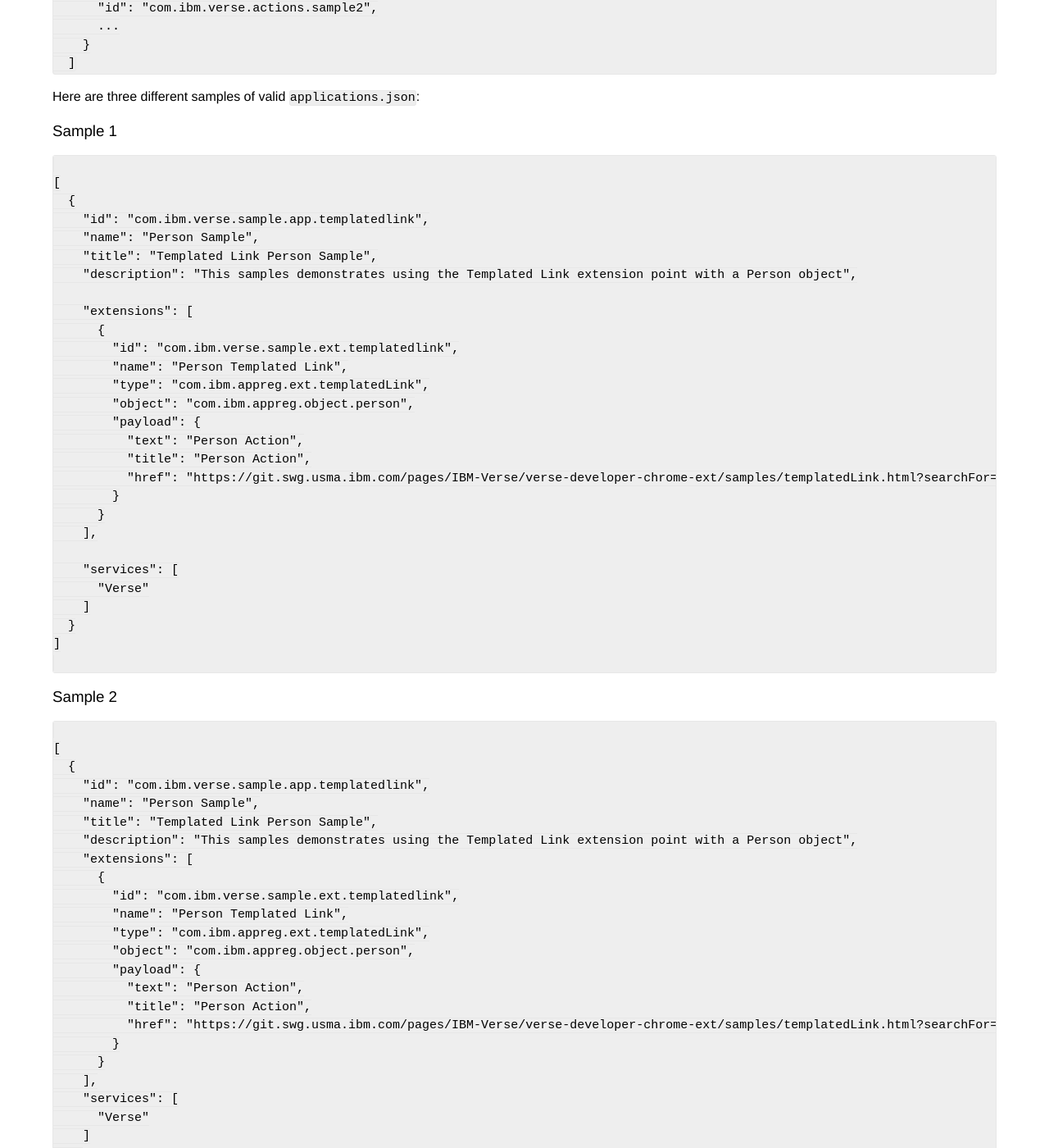
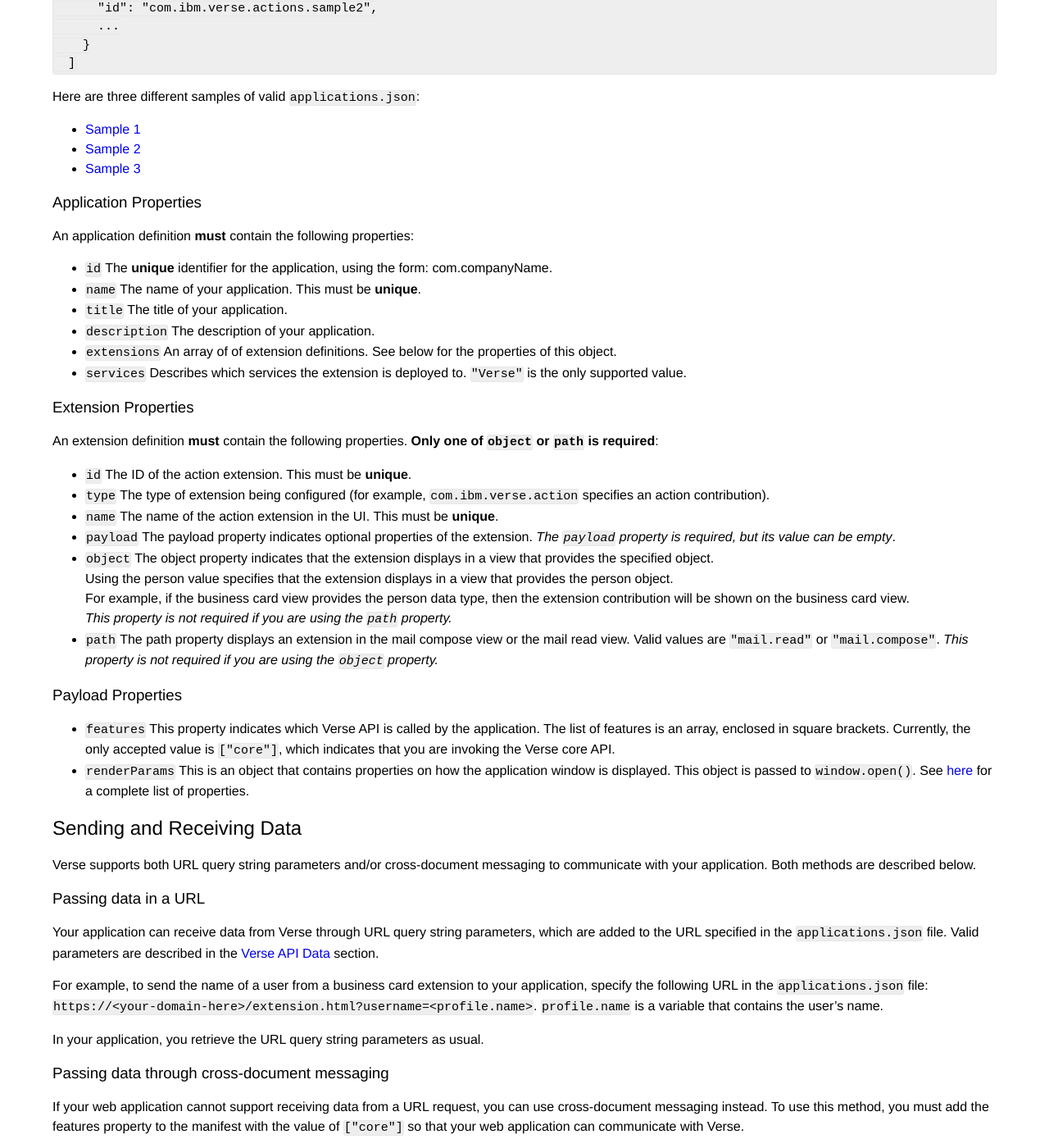
Before and after one commit to ibmverse/verse-developer, a Jekyll site: the page built from _reference/reference.md, in a window 1280 px wide and 1400 px high, scrolled down 6702 px. Shown: the whole window at 82% size. Built offline with Jekyll 4.4.1, drawn with Linux system fonts in a browser that asks for light colours; some of the changed text lies outside the part shown.

Commit message:
259482 re added links to samples

````diff
--- a/_reference/reference.md
+++ b/_reference/reference.md
@@ -299,182 +299,9 @@
 
 Here are three different samples of valid `applications.json`:
 
-### Sample 1
-
-```json
-
-[
-  {
-    "id": "com.ibm.verse.sample.app.templatedlink",
-    "name": "Person Sample",
-    "title": "Templated Link Person Sample",
-    "description": "This samples demonstrates using the Templated Link extension point with a Person object",
-
-    "extensions": [
-      {
-        "id": "com.ibm.verse.sample.ext.templatedlink",
-        "name": "Person Templated Link",
-        "type": "com.ibm.appreg.ext.templatedLink",
-        "object": "com.ibm.appreg.object.person",
-        "payload": {
-          "text": "Person Action",
-          "title": "Person Action",
-          "href": "https://git.swg.usma.ibm.com/pages/IBM-Verse/verse-developer-chrome-ext/samples/templatedLink.html?searchFor=${profile.primaryEmail}"
-        }
-      }
-    ],
-
-    "services": [
-      "Verse"
-    ]
-  }
-]
-
-```
-
-### Sample 2
-
-```json
-
-[
-  {
-    "id": "com.ibm.verse.sample.app.templatedlink",
-    "name": "Person Sample",
-    "title": "Templated Link Person Sample",
-    "description": "This samples demonstrates using the Templated Link extension point with a Person object",
-    "extensions": [
-      {
-        "id": "com.ibm.verse.sample.ext.templatedlink",
-        "name": "Person Templated Link",
-        "type": "com.ibm.appreg.ext.templatedLink",
-        "object": "com.ibm.appreg.object.person",
-        "payload": {
-          "text": "Person Action",
-          "title": "Person Action",
-          "href": "https://git.swg.usma.ibm.com/pages/IBM-Verse/verse-developer-chrome-ext/samples/templatedLink.html?searchFor=${profile.primaryEmail}"
-        }
-      }
-    ],
-    "services": [
-      "Verse"
-    ]
-  },
-  {
-    "id": "com.ibm.verse.sample.app.widget",
-    "name": "Mail Sample",
-    "title": "Mail Sample Title",
-    "description": "Mail Sample Description",
-    "extensions": [
-      {
-        "id": "com.ibm.verse.sample.ext.widget.mail.actions",
-        "name": "Mail Actions Sample",
-        "type": "com.ibm.verse.ext.widget",
-        "payload": {
-          "url": "https://git.swg.usma.ibm.com/pages/IBM-Verse/verse-developer-chrome-ext/samples/actions.html",
-          "features": [
-            "core"
-          ],
-          "actions": [
-            {
-              "id": "com.ibm.verse.ext.mail.compose.action",
-              "path": "mail.compose",
-              "text": "Mail Compose Action",
-              "title": "Mail Compose Action",
-              "location": "window",
-              "renderParams": {
-                "width": "900",
-                "height": "500"
-              }
-            }
-          ]
-        }
-      }
-    ],
-
-    "services": [
-      "Verse"
-    ]
-  }
-]
-
-```
-
-### Sample 3
-
-```json
-
-[
-  {
-    "id": "com.ibm.verse.sample.app.templatedlink",
-    "name": "Person Sample",
-    "title": "Templated Link Person Sample",
-    "description": "This samples demonstrates using the Templated Link extension point with a Person object",
-    "extensions": [
-      {
-        "id": "com.ibm.verse.sample.ext.templatedlink",
-        "name": "Person Templated Link",
-        "type": "com.ibm.appreg.ext.templatedLink",
-        "object": "com.ibm.appreg.object.person",
-        "payload": {
-          "text": "Person Action",
-          "title": "Person Action",
-          "href": "https://git.swg.usma.ibm.com/pages/IBM-Verse/verse-developer-chrome-ext/samples/templatedLink.html?searchFor=${profile.primaryEmail}"
-        }
-      }
-    ],
-    "services": [
-      "Verse"
-    ]
-  },
-  {
-    "id": "com.ibm.verse.sample.app.widget",
-    "name": "Mail Sample",
-    "title": "Mail Sample Title",
-    "description": "Mail Sample Description",
-    "extensions": [
-      {
-        "id": "com.ibm.verse.sample.ext.widget.mail.actions",
-        "name": "Mail Actions Sample",
-        "type": "com.ibm.verse.ext.widget",
-        "payload": {
-          "url": "https://git.swg.usma.ibm.com/pages/IBM-Verse/verse-developer-chrome-ext/samples/actions.html",
-          "features": [
-            "core"
-          ],
-          "actions": [
-            {
-              "id": "com.ibm.verse.ext.mail.compose.action",
-              "path": "mail.compose",
-              "text": "Mail Compose Action",
-              "title": "Mail Compose Action",
-              "location": "window",
-              "renderParams": {
-                "width": "900",
-                "height": "500"
-              }
-            },
-            {
-              "id": "com.ibm.verse.ext.mail.read.action",
-              "path": "mail.read",
-              "text": "Mail Read Action",
-              "title": "Mail Read Action",
-              "location": "window",
-              "renderParams": {
-                "width": "900",
-                "height": "500"
-              }
-            }
-          ]
-        }
-      }
-    ],
-    "services": [
-      "Verse"
-    ]
-  }
-]
-
-```
+* [Sample 1][1]{:target="_blank"}
+* [Sample 2][2]{:target="_blank"}
+* [Sample 3][3]{:target="_blank"}
 
 ### Application Properties
 
````
